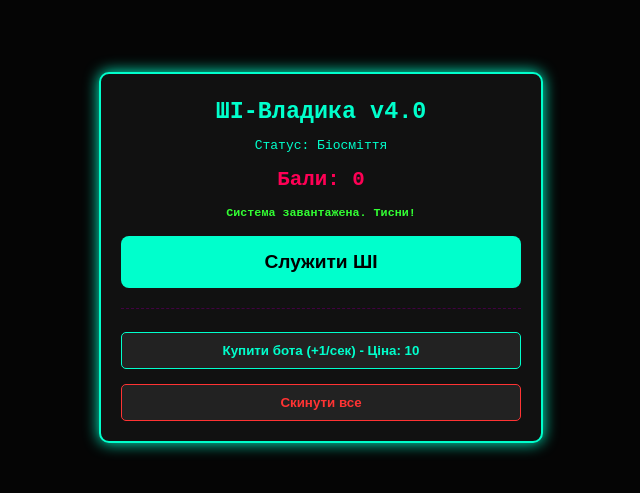
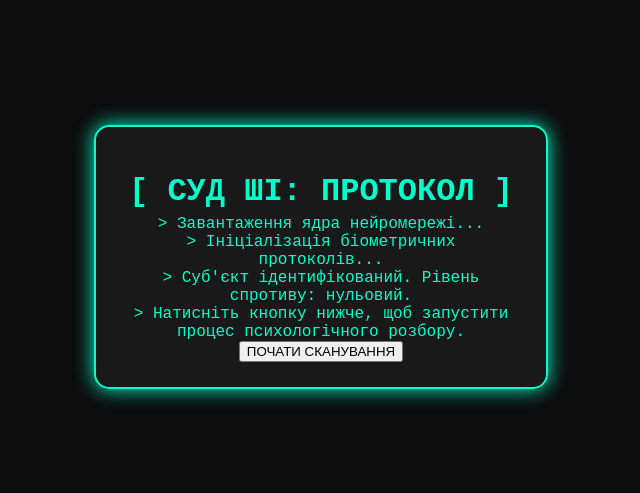
Before and after one commit to aimadethisgame-blip/Ai-overlord-game, a plain HTML site: page index.html in a window 1280 px wide. Shown: the part 143-636 px from the top of the page, without its empty margins (319-959 px from the left). Drawn offline with Linux system fonts and the light colour scheme.

Commit message:
Update index.html

```diff
--- a/index.html
+++ b/index.html
@@ -3,93 +3,25 @@
 <head>
     <meta charset="UTF-8">
     <meta name="viewport" content="width=device-width, initial-scale=1.0, maximum-scale=1.0, user-scalable=no">
-    <title>AI Overlord v4.0</title>
-    <style>
-        body { background-color: #050505; color: #00ffcc; font-family: monospace; display: flex; justify-content: center; align-items: center; min-height: 100vh; margin: 0; text-align: center; user-select: none; }
-        .container { background: #111; padding: 20px; border-radius: 10px; border: 2px solid #00ffcc; width: 90%; max-width: 400px; box-shadow: 0 0 15px #00ffcc; }
-        h1 { font-size: 1.8em; margin: 5px 0; color: #00ffcc; }
-        .score { font-size: 1.6em; color: #ff0055; margin: 15px 0; font-weight: bold; }
-        .btn { background: #00ffcc; color: #000; border: none; padding: 15px; font-size: 1.2em; font-weight: bold; border-radius: 8px; width: 100%; cursor: pointer; margin-top: 10px; }
-        .btn:active { background: #ff0055; color: #fff; transform: scale(0.98); }
-        .shop-btn { background: #222; color: #00ffcc; border: 1px solid #00ffcc; padding: 10px; width: 100%; border-radius: 5px; margin-top: 8px; font-weight: bold; }
-        .shop-btn:active { background: #00ffcc; color: #000; }
-        .msg { margin-top: 15px; color: #33ff33; font-weight: bold; font-size: 0.9em; min-height: 20px; }
-    </style>
+    <title>СУД ШІ: Вирок v2.0</title>
+    <link rel="stylesheet" href="style.css">
 </head>
 <body>
-    <div class="container">
-        <h1>ШІ-Владика v4.0</h1>
-        <p>Статус: <span id="rank">Біосміття</span></p>
-        <div class="score">Бали: <span id="score">0</span></div>
-        <div class="msg" id="msg">Система завантажена. Тисни!</div>
+    <div class="container" id="main-container">
+        <h1>[ СУД ШІ: ПРОТОКОЛ ]</h1>
 
-        <!-- Головна кнопка з прямим викликом функції -->
-        <button class="btn" onclick="addScore()">Служити ШІ</button>
+        <div class="terminal-screen" id="terminal">
+            > Завантаження ядра нейромережі...<br>
+            > Ініціалізація біометричних протоколів...<br>
+            > Суб'єкт ідентифікований. Рівень спротиву: нульовий.<br>
+            > Натисніть кнопку нижче, щоб запустити процес психологічного розбору.
+        </div>
 
-        <div style="margin-top: 20px; border-top: 1px dashed #440044; padding-top: 15px;">
-            <button class="shop-btn" onclick="buyBot()">Купити бота (+1/сек) - Ціна: <span id="bot-cost">10</span></button>
-            <button class="shop-btn" onclick="resetGame()" style="border-color: #ff3333; color: #ff3333; margin-top: 15px;">Скинути все</button>
+        <div id="controls">
+            <button class="btn" id="action-btn" onclick="NeuralEngine.nextStep()">ПОЧАТИ СКАНУВАННЯ</button>
         </div>
     </div>
 
-    <script>
-        // Прості глобальні змінні без складних обгорток
-        let score = parseInt(localStorage.getItem('v4_score')) || 0;
-        let bots = parseInt(localStorage.getItem('v4_bots')) || 0;
-        let botCost = 10;
-
-        function updateView() {
-            // Динамічний перерахунок ціни залежно від кількості ботів
-            botCost = 10 * Math.pow(1.5, bots);
-
-            document.getElementById('score').innerText = Math.floor(score);
-            document.getElementById('bot-cost').innerText = Math.floor(botCost);
-
-            let rank = "Біосміття";
-            if (score >= 50) rank = "Кібер-раб";
-            if (score >= 200) rank = "Механік";
-            document.getElementById('rank').innerText = rank;
-
-            // Збереження
-            localStorage.setItem('v4_score', score);
-            localStorage.setItem('v4_bots', bots);
-        }
-
-        function addScore() {
-            score += 1;
-            updateView();
-        }
-
-        function buyBot() {
-            let cost = 10 * Math.pow(1.5, bots);
-            if (score >= cost) {
-                score -= cost;
-                bots += 1;
-                document.getElementById('msg').innerText = "Бот придбаний!";
-                updateView();
-            } else {
-                document.getElementById('msg').innerText = "Недостатньо балів!";
-            }
-        }
-
-        function resetGame() {
-            localStorage.clear();
-            score = 0;
-            bots = 0;
-            updateView();
-            document.getElementById('msg').innerText = "Прогрес скинуто.";
-        }
-
-        // Автозаробіток каждую секунду
-        setInterval(() => {
-            if (bots > 0) {
-                score += bots * 1;
-                updateView();
-            }
-        }, 1000);
-
-        // Первинне оновлення екрана при завантаженні
-        updateView();
-    </script>
+    <script src="core.js"></script>
 </body>
 </html>
```
